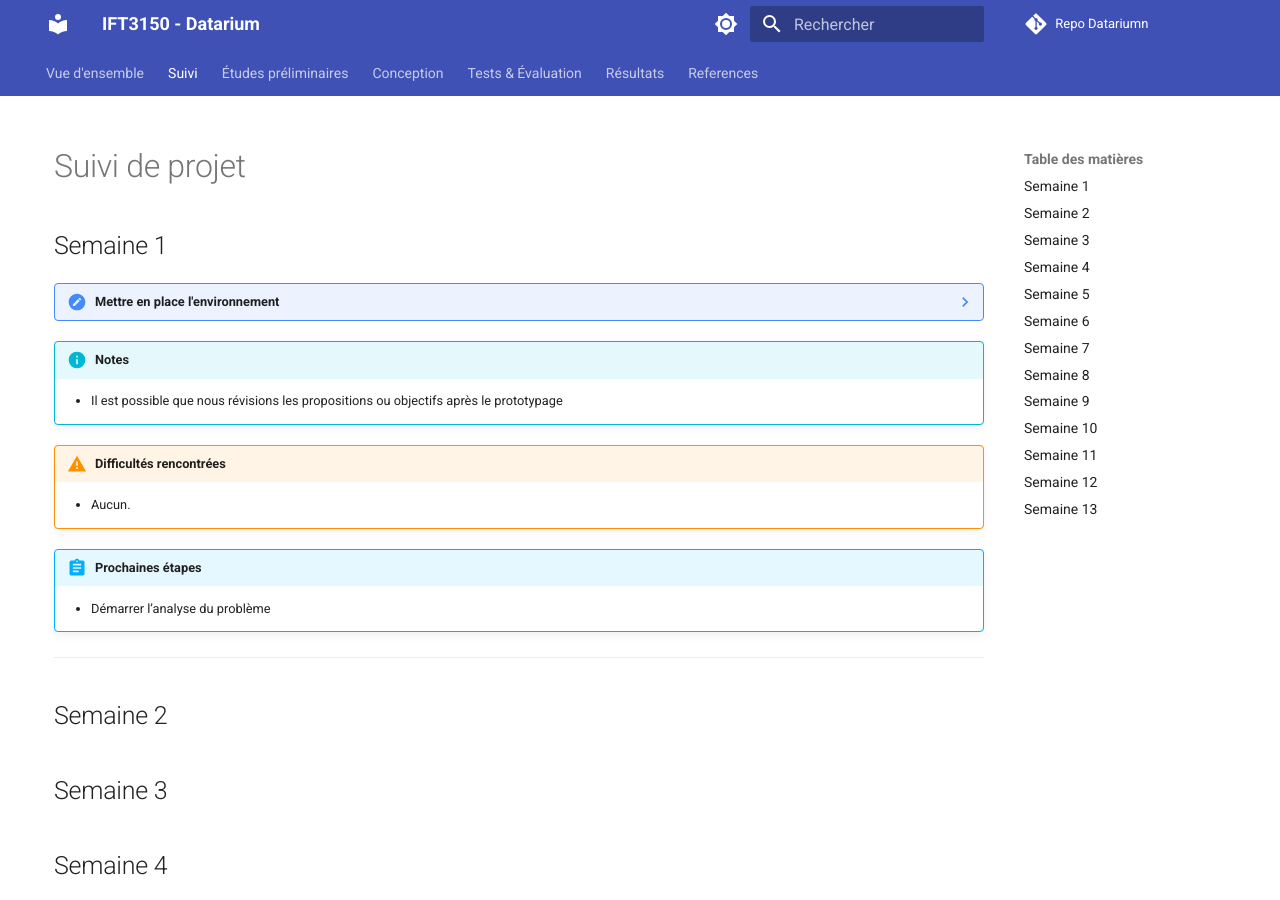
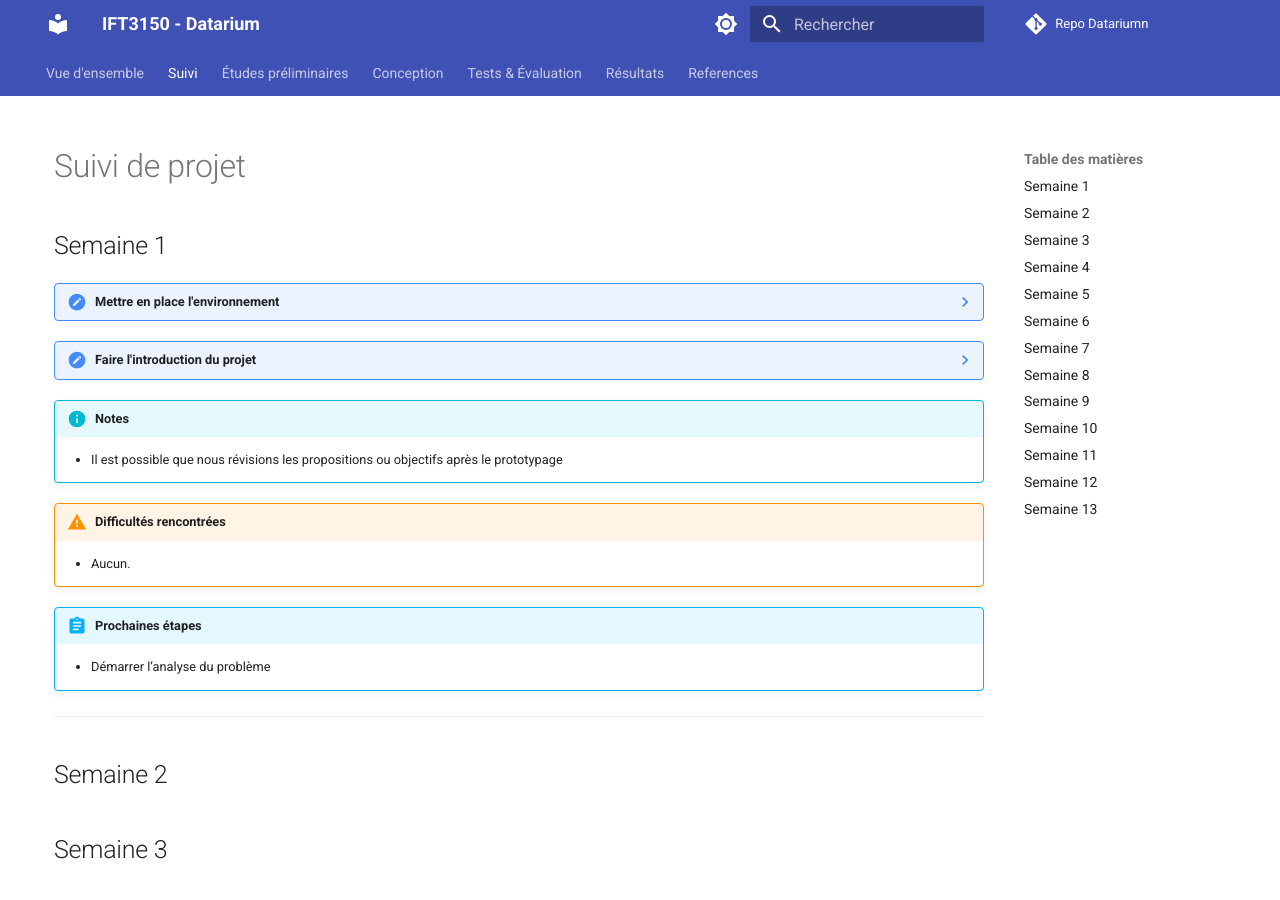
Before and after one commit to protolabo/datarium, an MkDocs documentation site: the page built from docs/suivi.md, in a window 1280 px wide and 900 px high. Built offline with MkDocs 1.6.1 and Material for MkDocs 9.7.7, drawn with Linux system fonts in a browser that asks for light colours; comment, search, counter and statistics services are not loaded.

Commit message:
Mis a jour suivi Semaine 1

```diff
--- a/docs/suivi.md
+++ b/docs/suivi.md
@@ -3,10 +3,12 @@
 ## Semaine 1
 
 ??? note "Mettre en place l'environnement"
+
+??? note "Faire l'introduction du projet"
     - [x] Faire la description du projet (par Reine)
-    - [ ] Ecrire le contexte
-    - [ ] Ecrire la problematique ou les motivations
-    - [ ] Ecrire les propositions et objectifs
+    - [x] Ecrire le contexte
+    - [x] Ecrire la problematique ou les motivations
+    - [x] Ecrire les propositions et objectifs
 
 
 !!! info "Notes"
```
